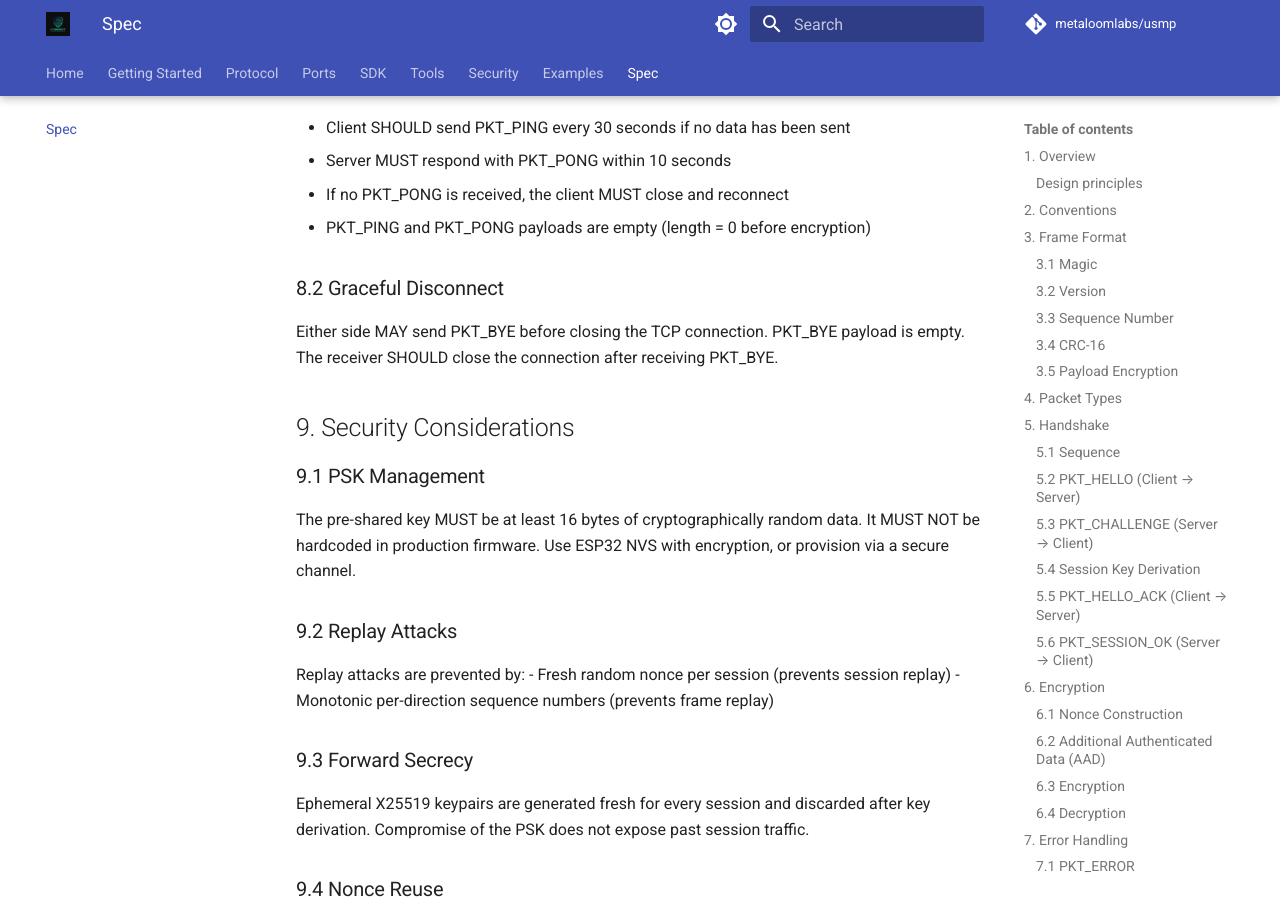
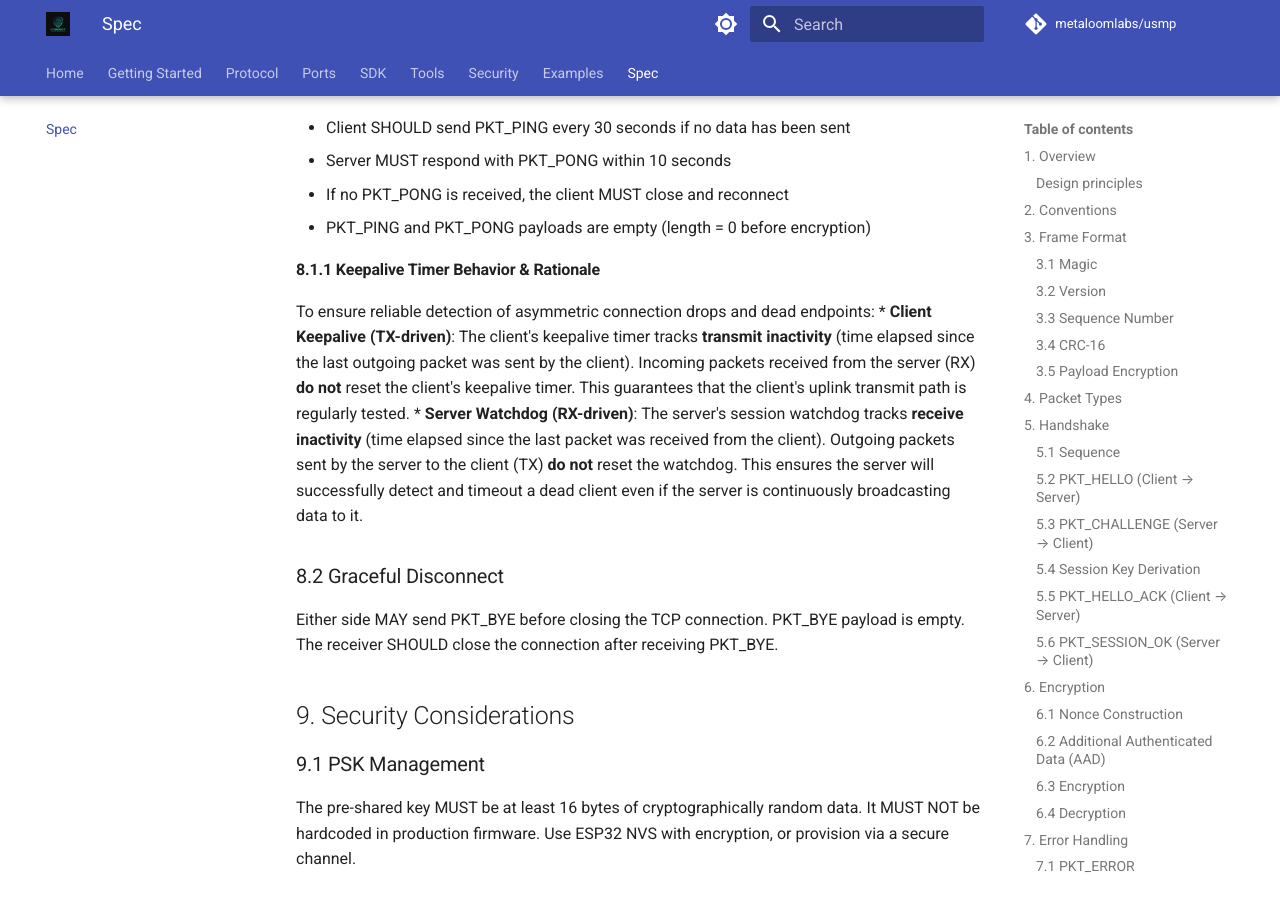
Before and after one commit to metaloomlabs/usmp, an MkDocs documentation site: the page built from docs/spec.md, in a window 1280 px wide and 900 px high, scrolled down 6694 px. Built offline with MkDocs 1.6.1 and Material for MkDocs 9.7.7, drawn with Linux system fonts in a browser that asks for light colours; comment, search, counter and statistics services are not loaded.

Commit message:
docs: explain keepalive timer directionality and rationale in spec

```diff
--- a/docs/spec.md
+++ b/docs/spec.md
@@ -305,6 +305,12 @@ DISCONNECTED
 - If no PKT_PONG is received, the client MUST close and reconnect
 - PKT_PING and PKT_PONG payloads are empty (length = 0 before encryption)
 
+#### 8.1.1 Keepalive Timer Behavior & Rationale
+
+To ensure reliable detection of asymmetric connection drops and dead endpoints:
+* **Client Keepalive (TX-driven)**: The client's keepalive timer tracks **transmit inactivity** (time elapsed since the last outgoing packet was sent by the client). Incoming packets received from the server (RX) **do not** reset the client's keepalive timer. This guarantees that the client's uplink transmit path is regularly tested.
+* **Server Watchdog (RX-driven)**: The server's session watchdog tracks **receive inactivity** (time elapsed since the last packet was received from the client). Outgoing packets sent by the server to the client (TX) **do not** reset the watchdog. This ensures the server will successfully detect and timeout a dead client even if the server is continuously broadcasting data to it.
+
 ### 8.2 Graceful Disconnect
 
 Either side MAY send PKT_BYE before closing the TCP connection.
```
